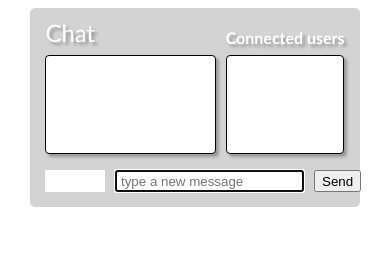
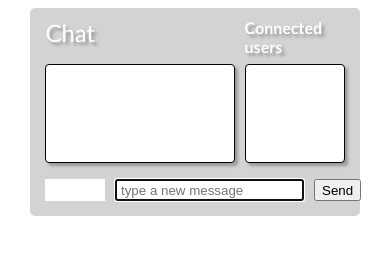
Before and after one commit to hydro17/chat-socket.io-jQuery, a website: page index.html in a window 390 px wide. Drawn offline with nearby package versions, Linux system fonts and the light colour scheme; no server answers.

Commit message:
make users list responsive

```diff
--- a/public/style.css
+++ b/public/style.css
@@ -29,12 +29,13 @@ body {
 
 #messages-and-users-list-container {
   display:grid;
-  grid-template-columns: 1fr auto;
+  grid-template-columns: 4fr minmax(100px, 1fr);
   grid-template-rows: auto auto;
   grid-template-areas:
     "chat-header users-list-header"
     "messages users-list";
   grid-row-gap: 0.5em;
+  grid-column-gap: 10px;
   margin-bottom: 1em;
 }
 
@@ -55,12 +56,7 @@ body {
 
 #users {
   grid-area: users-list;
-  width: 100px;
   overflow: auto;
-}
-
-#users-list-header, #users {
-  margin-left: 10px;
 }
 
 #messages {
```
